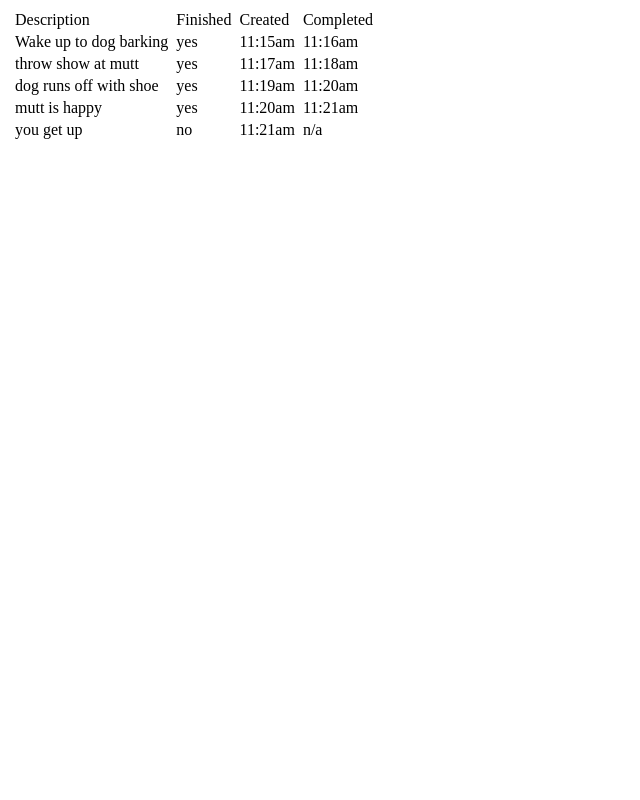
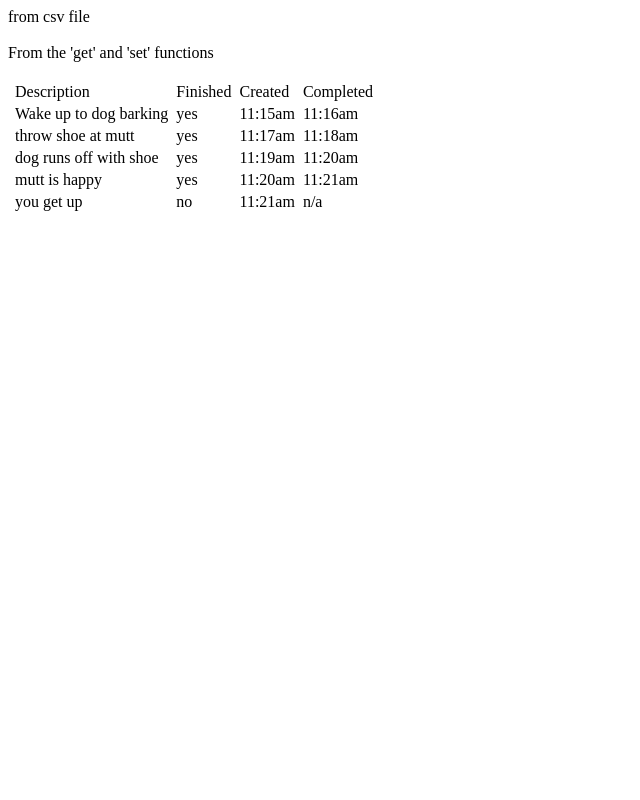
Before and after one commit to CISVVC/test-glenno3071, a PHP site: page / in a window 1280 px wide. Shown: the whole page, without its empty margins (0-640 px from the left). Run offline with PHP 8.4, Linux system fonts and the light colour scheme.

Commit message:
csv file assignment
using previous assignment, I added ability to save to a csv file, call it back and print it out.

```diff
--- a/index.php
+++ b/index.php
@@ -1,9 +1,10 @@
 <?php
 class Task{
-   private $description;
-   private $completed;
-   private $date_created;
-   private $date_completed;
+   private $description=" ";
+   private $completed=" ";
+   private $date_created=" ";
+   private $date_completed=" ";
+
    public function getDescription(){
       return $this->description;
    }
@@ -36,21 +37,47 @@ class Tasklist{
    public function addTask($newTask){
         $this->tArr[] = $newTask;
    }
+
    public function printTask(){
         if(is_array($this->tArr) || is_object($this->tArr)){
-          echo '<table>';
+          echo '<table>';// this table displays the function ptintTask() from New Task() below
+            $task_list= fopen("test.csv", "w") or die("Unable to open file!");
+            echo "<br/>". "From the 'get' and 'set' functions<br/>";
             foreach($this->tArr as $Task => $value){
              echo '<tr>';
                echo '<td>'.'<td>'.$value->getDescription().'</td>';
                echo '<td>'.'<td>'.$value->getCompleted().'</td>';
                echo '<td>'.'<td>'.$value->getDateCreated().'</td>';
                echo '<td>'.'<td>'.$value->getDateCompleted().'</td>';
-               }
-               echo '</tr>';
-          echo '</table>';
+
+                $txt = $value->getDescription() . ',' . $value->getCompleted() . ',' . $value->getDateCreated() . ',' . $value->getDateCompleted()."\n";
+
+                fwrite($task_list, $txt);
+                         }
+            echo '</tr>';
+            fclose($task_list);
+            echo '<br/></table>';
+
         }
     }
   }
+echo "from csv file";
+$row = 1;
+$header = ["description","completed","date created","date completed"];
+echo "<table>";
+if (($handle = fopen("test.csv", "r")) !== FALSE) {
+    while (($data = fgetcsv($handle, 1000, ",")) !== FALSE) {
+        $num = count($data);
+        $row++;
+        echo "<tr>";
+        for ($c=0; $c < $num; $c++) {
+            echo "<td>".$header[$c]."<td>: ".$data[$c] . "</td>";
+        }
+  }
+    fclose($handle);
+ echo "</tr></table>";
+}
+
 
 
 $test0 = new Task();
@@ -64,7 +91,7 @@ $test1->setCompleted("yes");
 $test1->setDateCreated("11:15am");
 $test1->setDateCompleted("11:16am");
 $test2 = new Task();
-$test2->setDescription("throw show at mutt");
+$test2->setDescription("throw shoe at mutt");
 $test2->setCompleted("yes");
 $test2->setDateCreated("11:17am");
 $test2->setDateCompleted("11:18am");
```
